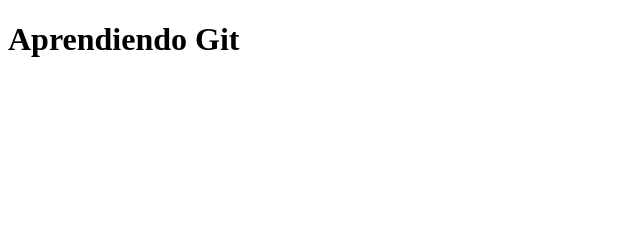
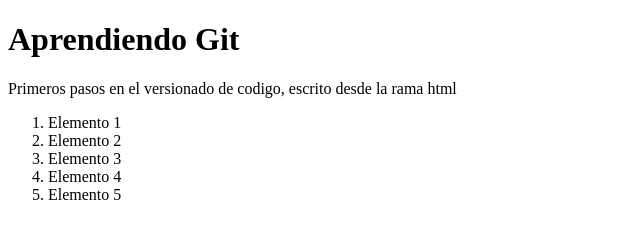
Before and after one commit to MarCarrera/pruebaGit, a plain HTML site: page index.html in a window 1280 px wide. Shown: the whole page, without its empty margins (0-640 px from the left). Drawn offline with Linux system fonts and the light colour scheme.

Commit message:
agregando index.js a index.html

```diff
--- a/index.html
+++ b/index.html
@@ -8,5 +8,14 @@
 </head>
 <body>
     <h1>Aprendiendo Git</h1>
+    <p>Primeros pasos en el versionado de codigo, escrito desde la rama html</p>
+    <ol>
+        <li>Elemento 1</li>
+        <li>Elemento 2</li>
+        <li>Elemento 3</li>
+        <li>Elemento 4</li>
+        <li>Elemento 5</li>
+    </ol>
+    <script src="index.js"></script>
 </body>
 </html>
```
